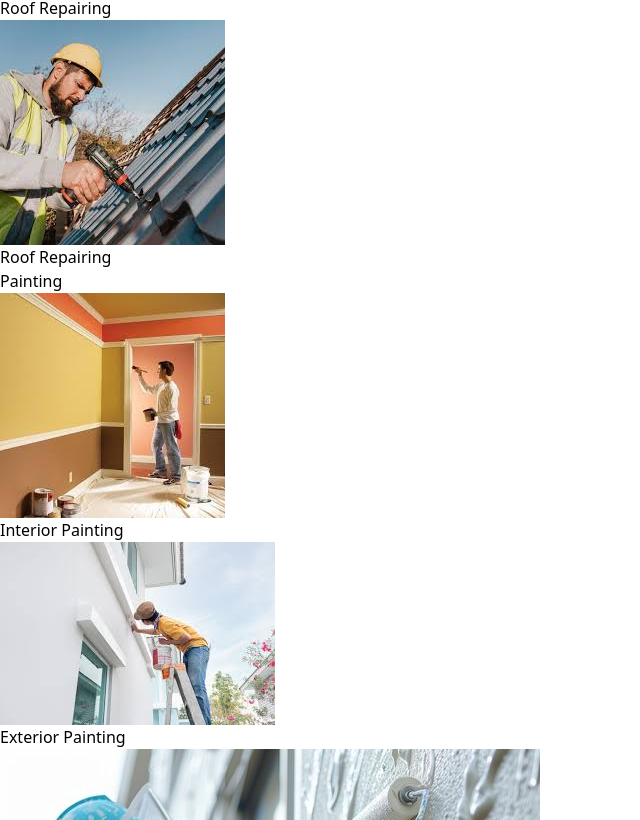
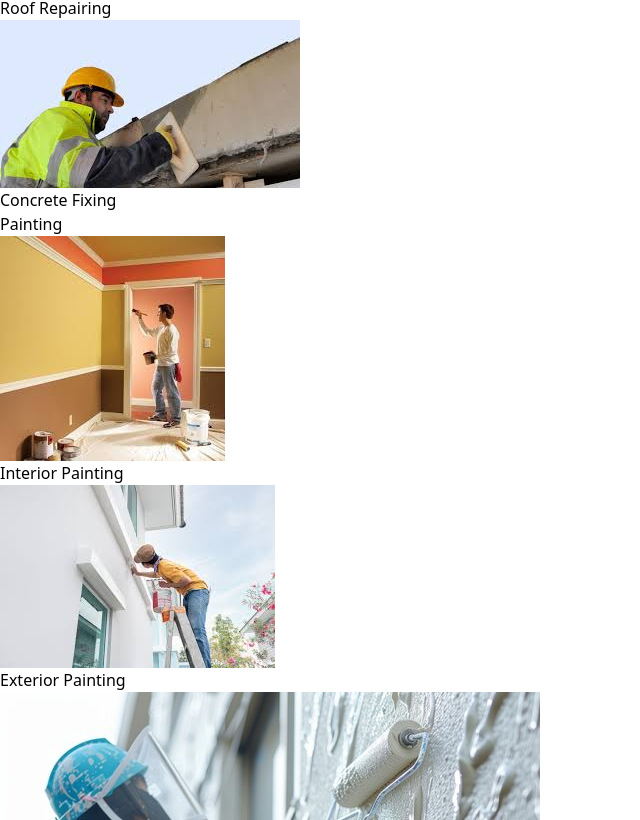
Before and after one commit to MdKaifSardar/IR-Engineers, a React (Vite) app: page /ourservice in a window 1280 px wide. Shown: the part 4430-5250 px from the top of the page, without its empty margins (0-640 px from the left). Built offline with nearby package versions, Linux system fonts and the light colour scheme.

Commit message:
fixed some box width issues

```diff
--- a/src/components/OurServicesDetails/ServicesDetailsComponent.tsx
+++ b/src/components/OurServicesDetails/ServicesDetailsComponent.tsx
@@ -14,17 +14,20 @@ const ServicesDetailsComponent = () => {
             <div className="z-[-1] text-md sm:text-xl md:text-2xl bg-[#003F63] text-white font-sans font-semibold p-2">
               {service.title}
             </div>
-            {/* <div className="w-0 h-0 border-l-[50px] border-b-[50px] border-transparent border-l-blue-500 border-b-blue-500"></div> */}
             <div className="z-[-2] bg-yellow-500 w-full h-full absolute top-1 left-2"></div>
           </div>
           <div className="flex flex-wrap justify-center items-center gap-3">
             {service.content.map((content, index) => (
               <div
                 key={index}
-                className="w-[20vh] md:w-[34vh] h-[20vh] md:h-[34vh] flex flex-col justify-center items-center"
+                className="w-[21vh] md:w-[34vh] lg:w-[32vh] lg:h-[32vh] h-[21vh] md:h-[34vh] flex flex-col justify-center items-center"
               >
                 <div className="overflow-hidden w-full h-full">
-                  <img src={content.image} alt={content.title} className="w-full h-full object-cover" />
+                  <img
+                    src={content.image}
+                    alt={content.title}
+                    className="w-full h-full object-cover"
+                  />
                 </div>
                 <div className="w-full h-fit p-1 text-center border-[1px] border-black font-sans font-semibold">
                   {content.title}
--- a/src/data/serviceDetails/serviceDetails.ts
+++ b/src/data/serviceDetails/serviceDetails.ts
@@ -1,5 +1,6 @@
 import {
   CeilingPainting,
+  ConcreteFixing,
   CrackRepairing,
   DoorPainting,
   ExteriorPainting,
@@ -61,8 +62,8 @@ const services = [
         image: RoofRepairing,
       },
       {
-        title: "Roof Repairing",
-        image: RoofRepairing,
+        title: "Concrete Fixing",
+        image: ConcreteFixing,
       },
     ],
   },
```
